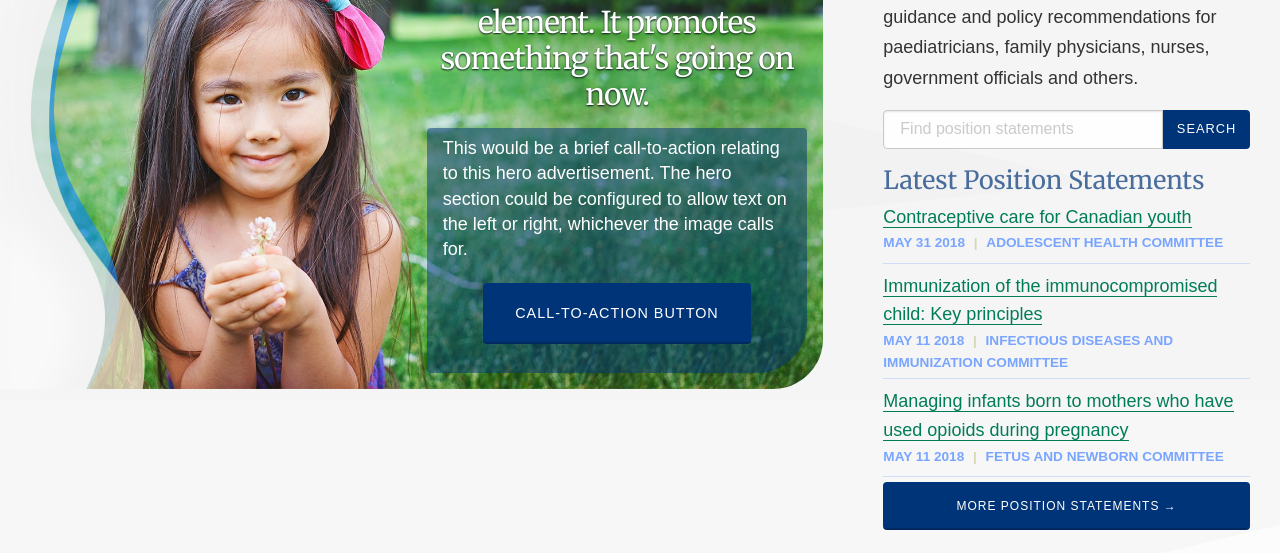
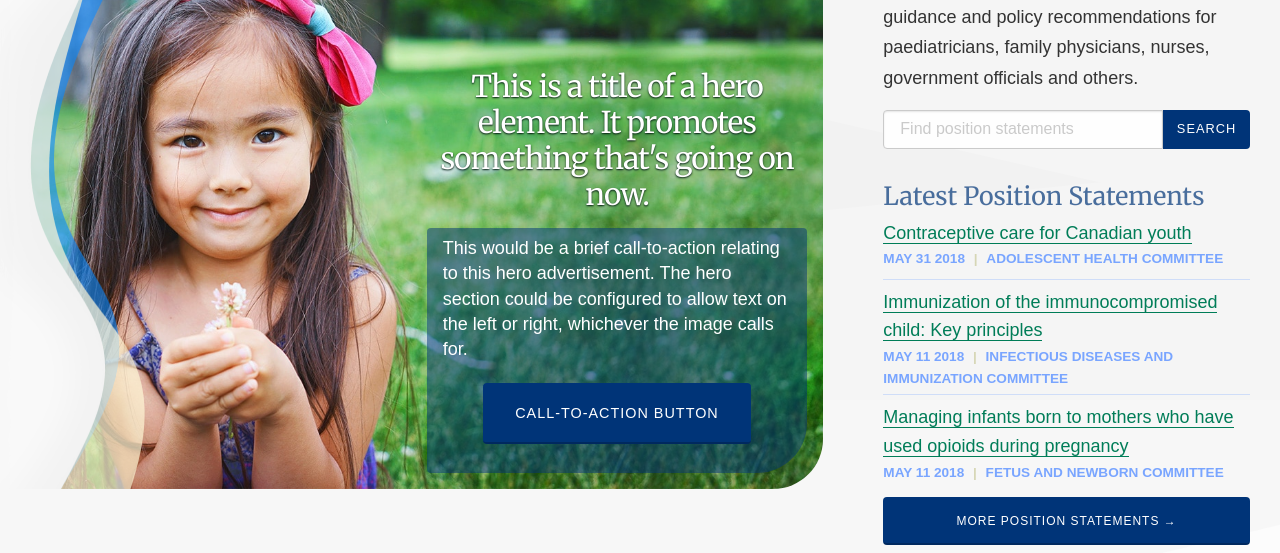
Before and after one commit to zenbug/cps-homepage, a plain HTML site: page public/index.html in a window 1280 px wide. Shown: the part 399-952 px from the top of the page. Drawn offline with Linux system fonts and the light colour scheme; a web font is replaced by a local one.

Commit message:
Made hero taller to match position statements.

```diff
--- a/public/scss/styles.scss
+++ b/public/scss/styles.scss
@@ -258,7 +258,7 @@ a{
     //flex-direction: column;
     align-items: flex-end;
     margin: 0 0 1rem;
-    height: 500px;
+    height: 600px;
     padding: 1rem;
     //overflow: hidden;
     position: relative;
@@ -406,6 +406,9 @@ a{
         border-bottom: 1px solid rgba($light-blue, .3);
         //margin: 0.5rem 0;
         padding: 0.5rem 0;
+        &:last-child{
+            border: 0;
+        }
     }
     &__date{
         color: $light-blue;
@@ -794,7 +797,7 @@ a{
 }
 .position-statements{
     &__browse{
-        margin: 1rem 0;
+        margin: 2rem 0;
         h3{
             margin: 0;
         }
```
Also changed, not shown: public/index.html (+0 -11 lines), public/dist/styles.css.
